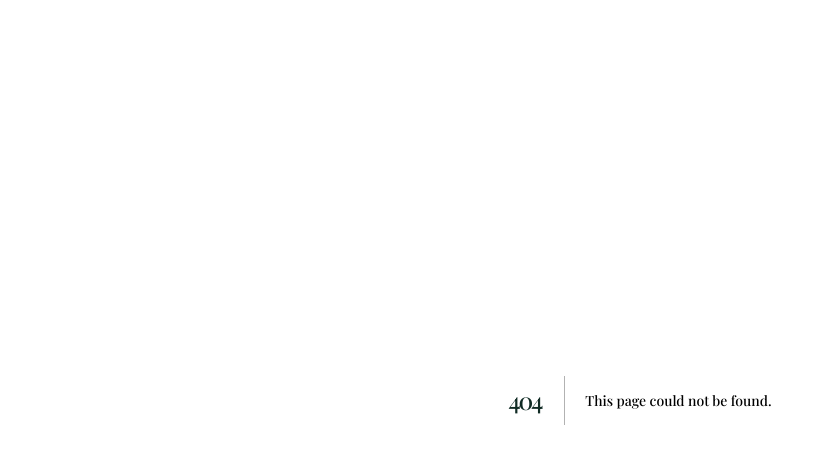
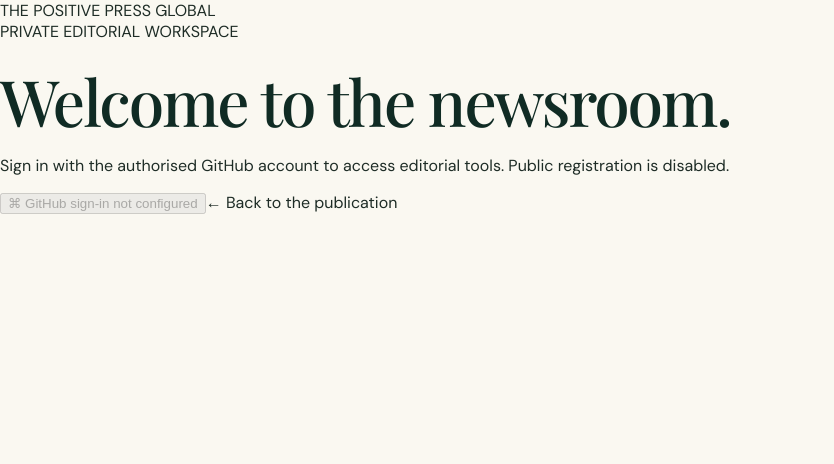
Before and after one commit to caseysmeekes/Positive-press-global, a Next.js app: page /login in a window 1280 px wide. Before the commit this address had no page. Shown: the top 464 px of the page, without its empty margins (0-834 px from the left). Built offline with nearby package versions, Linux system fonts and the light colour scheme; no server answers; a web font is replaced by a local one.

Commit message:
Create private newsroom GitHub sign-in page

```diff
--- /dev/null
+++ b/app/login/page.tsx
@@ -0,0 +1,31 @@
+"use client";
+
+import { getProviders, signIn } from "next-auth/react";
+import { useEffect, useState } from "react";
+
+export default function LoginPage() {
+  const [ready, setReady] = useState(false);
+  const [hasGitHub, setHasGitHub] = useState(false);
+
+  useEffect(() => {
+    getProviders().then((providers) => {
+      setHasGitHub(Boolean(providers?.github));
+      setReady(true);
+    }).catch(() => setReady(true));
+  }, []);
+
+  return (
+    <main className="admin-auth-page">
+      <section className="admin-auth-card">
+        <a className="admin-auth-brand" href="/">THE POSITIVE PRESS <span>GLOBAL</span></a>
+        <p className="admin-auth-kicker">PRIVATE EDITORIAL WORKSPACE</p>
+        <h1>Welcome to the newsroom.</h1>
+        <p className="admin-auth-copy">Sign in with the authorised GitHub account to access editorial tools. Public registration is disabled.</p>
+        <button className="github-signin" disabled={!ready || !hasGitHub} onClick={() => signIn("github", { callbackUrl: "/admin" })}>
+          <span aria-hidden="true">⌘</span> {ready ? (hasGitHub ? "Continue with GitHub" : "GitHub sign-in not configured") : "Checking sign-in…"}
+        </button>
+        <a className="admin-auth-back" href="/">← Back to the publication</a>
+      </section>
+    </main>
+  );
+}
```
